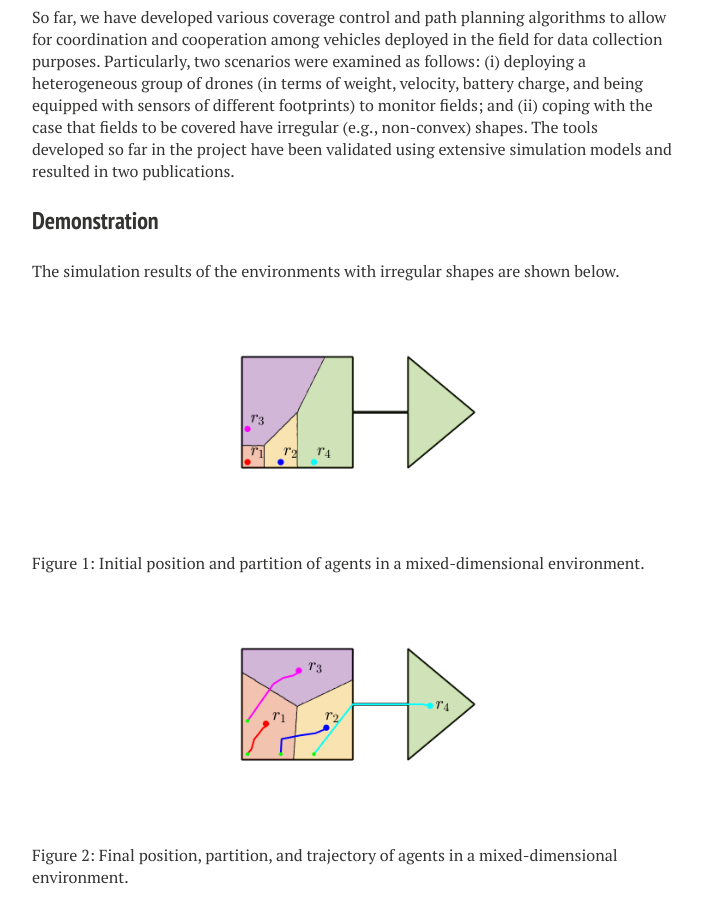
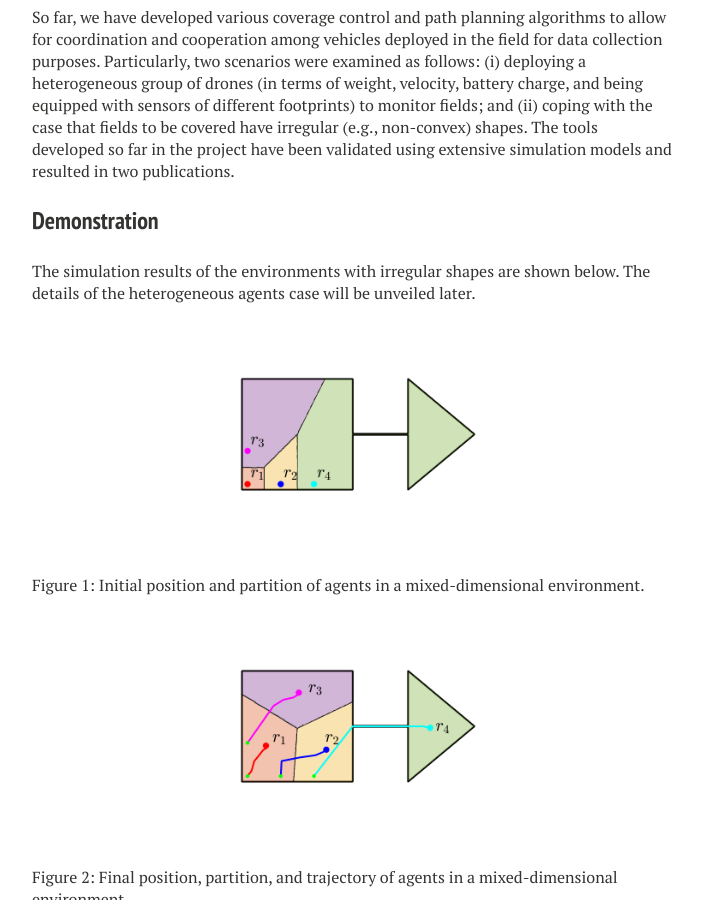
Before and after one commit to liutairan/liutairan.github.io, a Jekyll site: the page built from projects/coverage_path_planning.md, in a window 1280 px wide and 900 px high, scrolled down 637 px. Shown: the whole window, without its empty margins (288-990 px from the left). Built offline with Jekyll 4.4.1, drawn with Linux system fonts in a browser that asks for light colours; nearby versions of some CDN libraries; some of the changed text lies outside the part shown.

Commit message:
Update coverage_path_planning.md

```diff
--- a/projects/coverage_path_planning.md
+++ b/projects/coverage_path_planning.md
@@ -25,7 +25,7 @@ So far, we have developed various coverage control and path planning algorithms
 
 ### Demonstration
 
-The simulation results of the environments with irregular shapes are shown below.
+The simulation results of the environments with irregular shapes are shown below. The details of the heterogeneous agents case will be unveiled later.
 
 <img style="display:block; margin-left: auto; margin-right: auto;" src="../../Pics/coverage_path_planning/mixed-initial.png" width="360">
 Figure 1: Initial position and partition of agents in a mixed-dimensional environment.
```
Also changed, not shown: other parts of projects/coverage_path_planning.md (+0 -2 lines).
